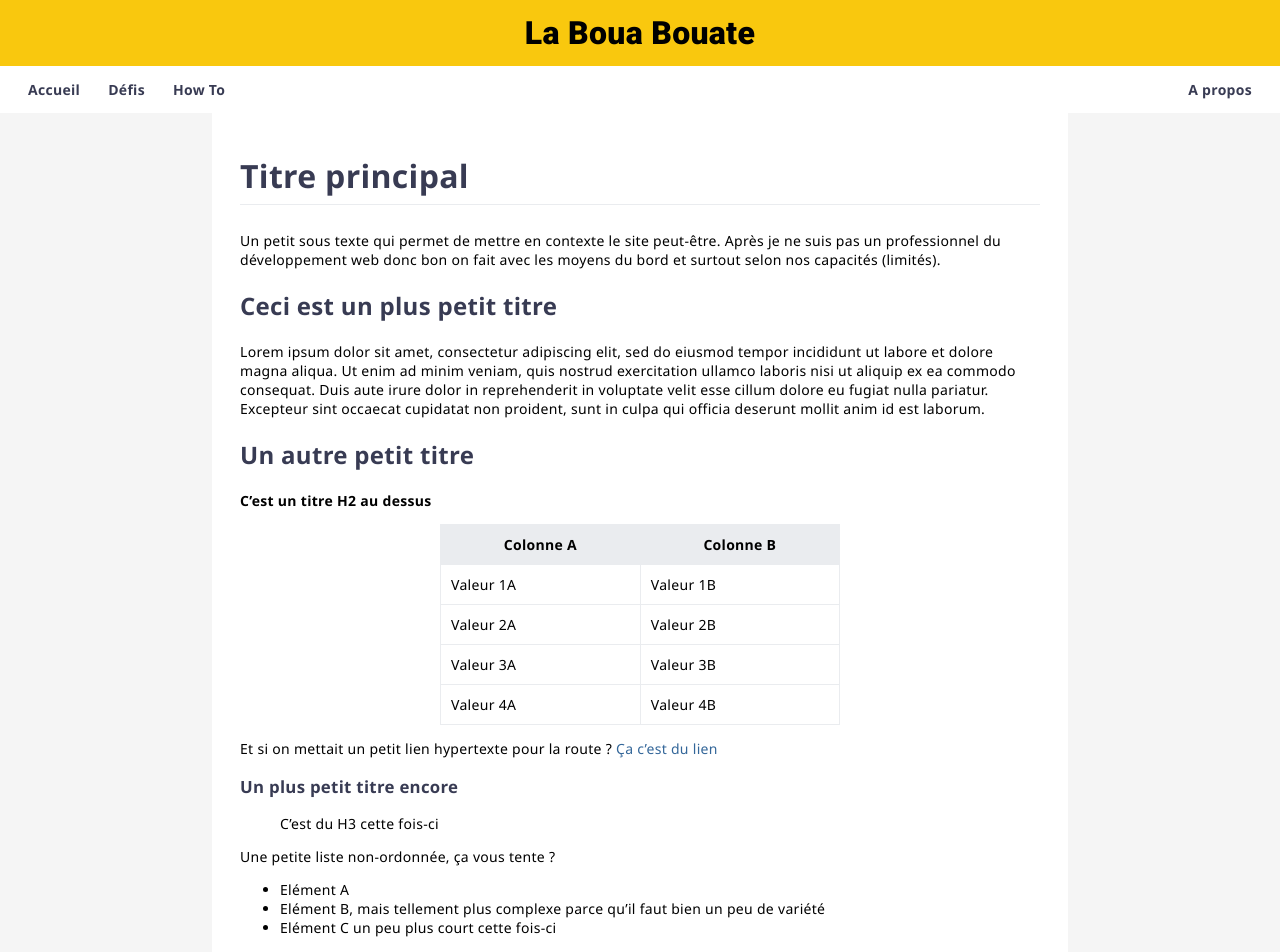
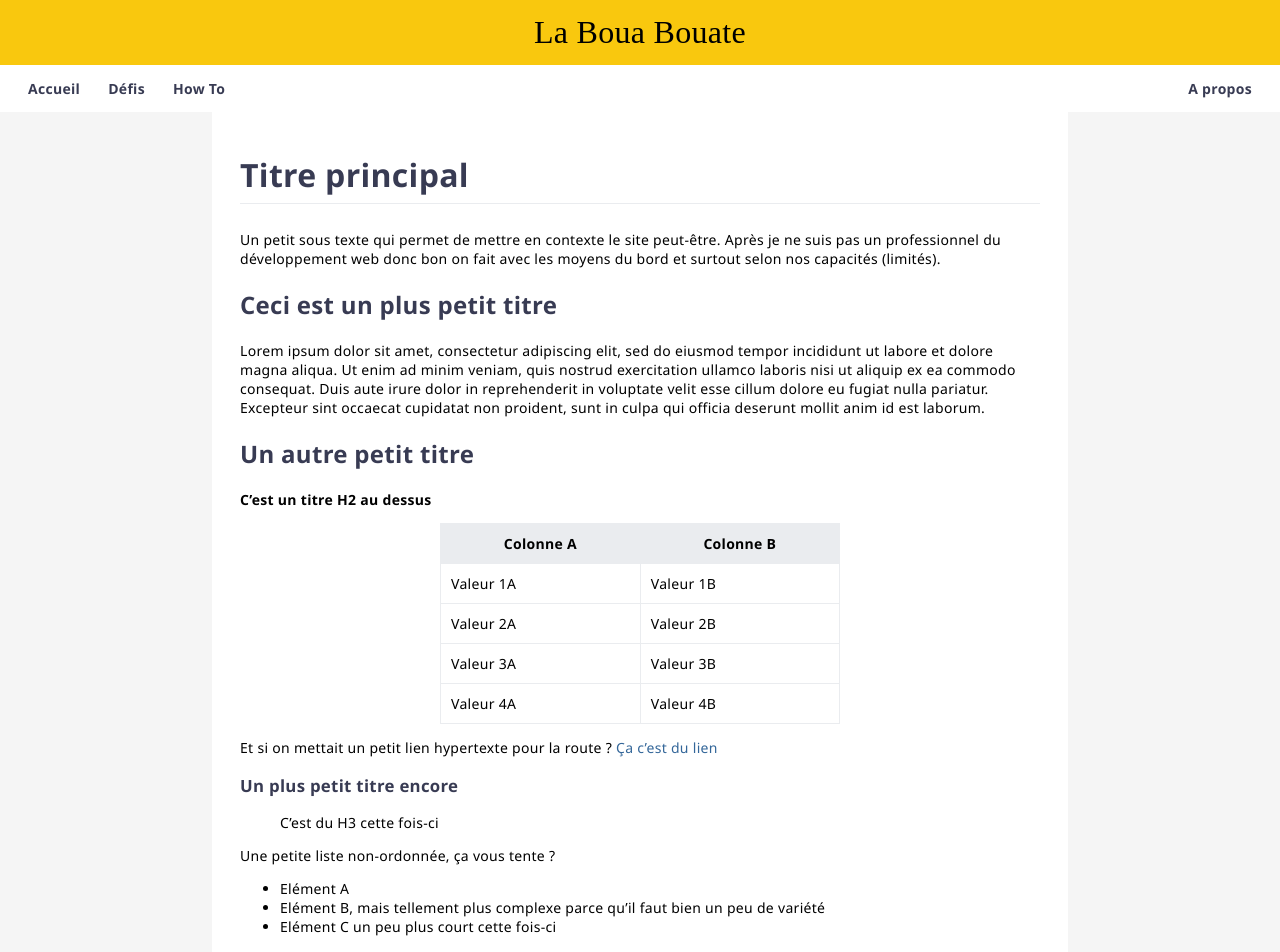
Before and after one commit to leobouard/leobouard.github.io, a Jekyll site: the page built from index.md, in a window 1280 px wide. Shown: the top 952 px of the page. Built offline with Jekyll 4.4.1, drawn with Linux system fonts in a browser that asks for light colours; our own code applies the rules of GitHub Pages for plain Markdown files.

Commit message:
Update style.scss

```diff
--- a/assets/css/style.scss
+++ b/assets/css/style.scss
@@ -39,13 +39,15 @@ header {
     justify-content: center;
 }
 
+.banner:hover {
+    border: #000 ;
+}
+
 .siteTitle {
-    font-family: 'Roboto', sans-serif;
+    font-family: 'Martel', serif;
     font-size: xx-large;
     color: #000;
 }
-
-
 
     /* --- NAVIGATION BAR --- */
 
```
